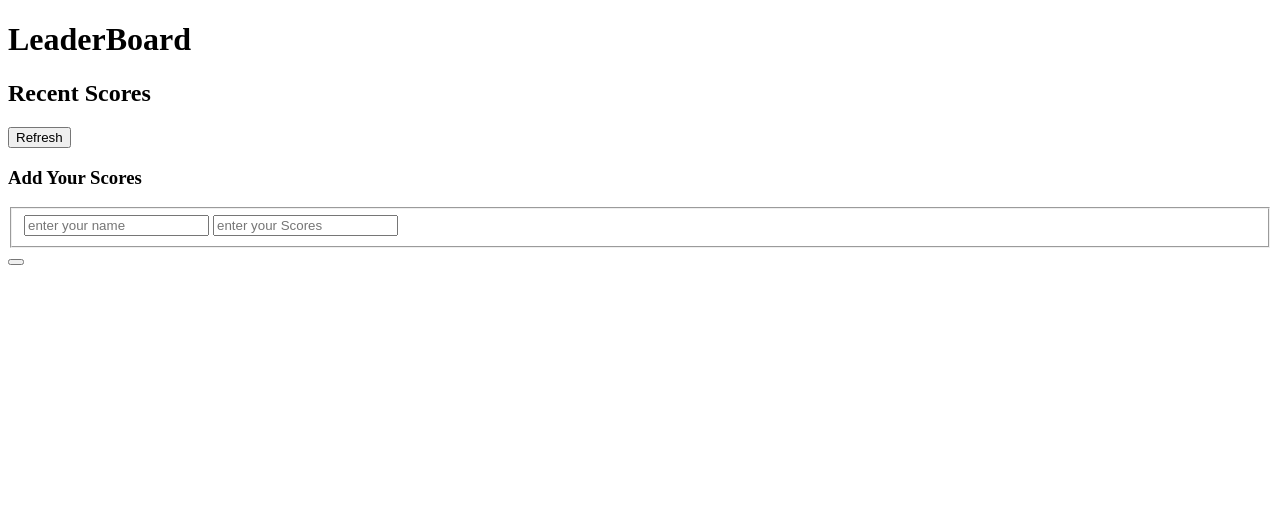
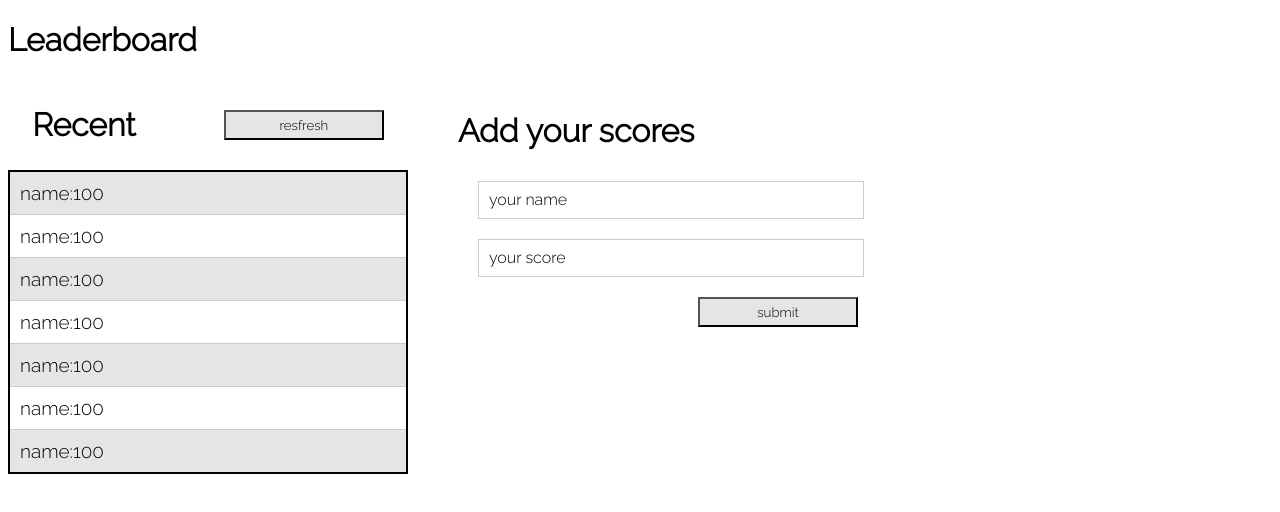
Before and after one commit to hetrox8/Project-Learderboard, a plain HTML site: page index.html in a window 1280 px wide. Drawn offline with Linux system fonts and the light colour scheme; a web font is replaced by a local one.

Commit message:
update files

```diff
--- a/index.html
+++ b/index.html
@@ -4,24 +4,37 @@
     <meta charset="UTF-8">
     <meta name="viewport" content="width=device-width, initial-scale=1.0">
     <title>Leaderboard</title>
+    <link rel="preconnect" href="https://fonts.googleapis.com">
+<link rel="preconnect" href="https://fonts.gstatic.com" crossorigin>
+<link href="https://fonts.googleapis.com/css2?family=Lato:ital,wght@0,100;0,700;1,300&family=REM:wght@200&family=Raleway:wght@100;300&family=Roboto&display=swap" rel="stylesheet">
+    <link rel="stylesheet" href="styles.css">
 </head>
 <body>
-    <h1>LeaderBoard</h1>
+    <h1>Leaderboard</h1>
     <div class="container">
         <div class="item-1">
-            <h2>Recent Scores</h2>
-            <button type="button">Refresh</button>
+        <div class="sm-ctn">
+            <h2>Recent</h2>
+            <button>resfresh</button>
+        </div>
+        <ul>
+            <li>name:100</li>
+            <li>name:100</li>
+            <li>name:100</li>
+            <li>name:100</li>
+            <li>name:100</li>
+            <li>name:100</li>
+            <li>name:100</li>
+        </ul>
+    </div>
+    <!--first item ends  here-->
+    <div class="item-2">
+        <h3>Add your scores</h3>
+        <input type="text" placeholder="your name">
+        <input type="text" placeholder="your score">
 
-        </div>
-        <!--item one ends here-->
-        <div class="item-2">
-            <h3>Add Your Scores</h3>
-            <fieldset>
-                <input type="text" name="" id="" placeholder="enter your name">
-                <input type="text" name="" id="" placeholder="enter your Scores">
-            </fieldset>
-            <button type="submit"></button>
-        </div>
+        <button class="btn-2">submit</button>
+    </div>
     </div>
 </body>
 </html>
--- a/styles.css
+++ b/styles.css
@@ -0,0 +1,81 @@
+body {
+    width: 100%;
+    height: 100vh;
+}
+
+*{
+    font-family: 'Lato', sans-serif;
+font-family: 'Raleway', sans-serif;
+}
+
+
+h1,h2,h3 {
+    font-size: 32px;
+    font-weight: 700;
+}
+
+.container {
+    display: flex;
+    flex-direction: row;
+    gap: 50px;
+    width: 100%;
+
+}
+
+.item-1 , .item-2 {
+   width: 400px;
+}
+.sm-ctn {
+    display: flex;
+    gap: 40px;
+    justify-content: space-around;
+  align-items: center;
+}
+
+input {
+    display: block;
+    width: 91%;
+    padding: 10px;
+    margin: 5%;
+    border: 1px solid #ccc;
+}
+
+input::placeholder {
+    color: #000;
+    font-size: 16px;
+    text-align: left;
+}
+
+ul {
+    padding: 0;
+    margin: 0;
+    border: 2px  solid #000;
+}
+
+li {
+    font-size: 19px;
+    font-weight: 400;
+    list-style: none;
+    padding: 10px;
+    border-bottom: 1px solid #ccc;
+}
+
+
+  li:last-child {
+    border-bottom: none;
+  }
+
+  li:nth-child(odd){
+    background-color: #e5e5e5;
+  }
+
+button {
+    background-color: #e5e5e5;
+    height: 30px;
+    width: 40%;
+
+}
+
+.btn-2 {
+    float: right;
+}
```
